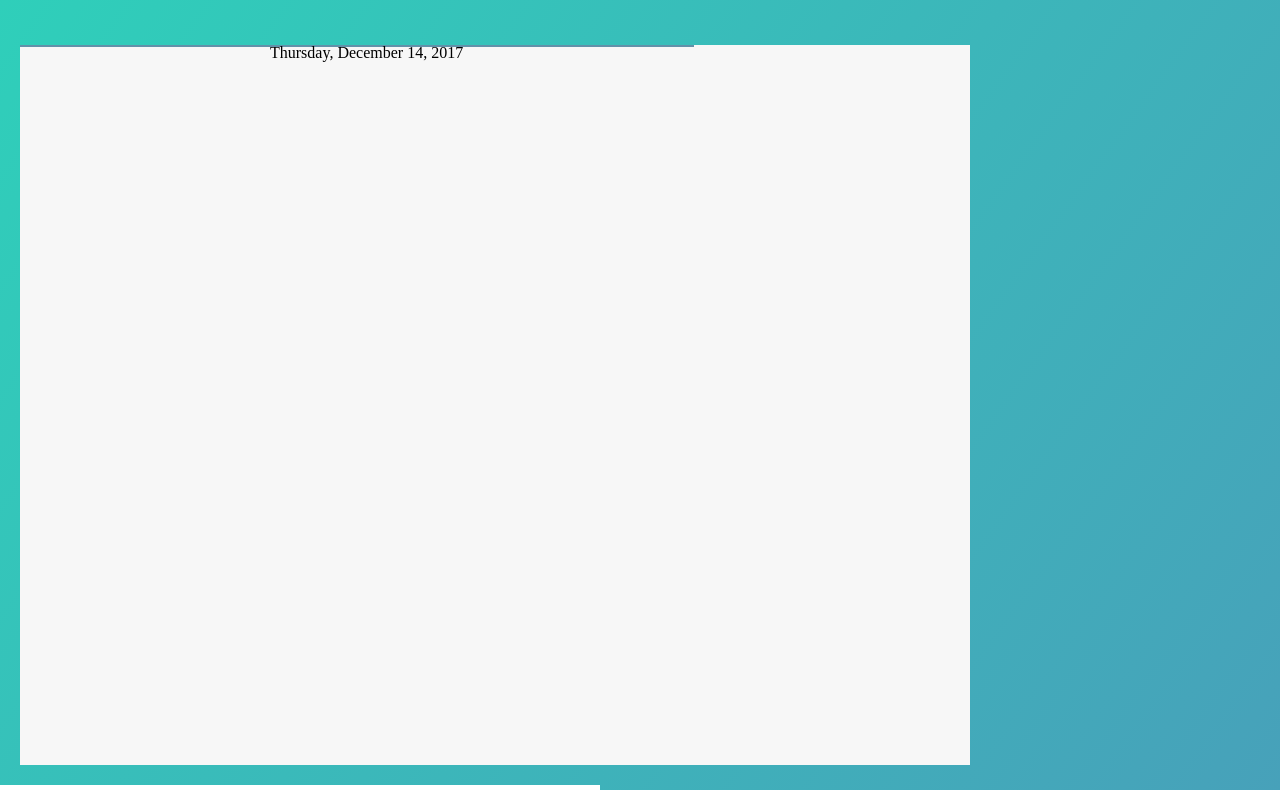
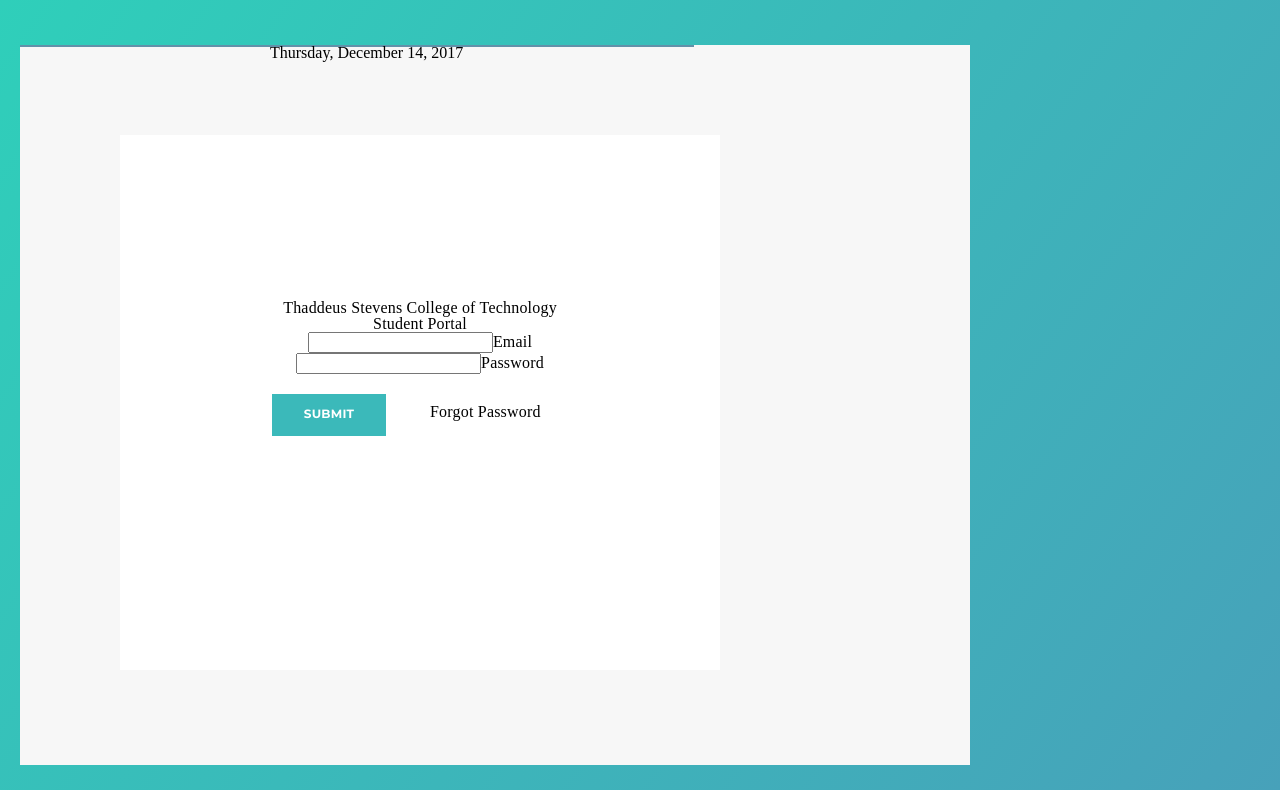
Before and after one commit to Starvosky/dashboard, a plain HTML site: page index.html in a window 1280 px wide. Shown: the top 800 px of the page. Drawn offline with nearby package versions, Linux system fonts and the light colour scheme; files that its build step writes are made by us from their sources.

Commit message:
see if this is messing anything up

```diff
--- a/sass/index.scss
+++ b/sass/index.scss
@@ -22,6 +22,25 @@ height: 745px;
 .school-Name , .student-Portal , .email-Entry , .password-Entry{
   text-align: center;
 }
+
 .login-Portal{
   background-color: #ffffff;
+  position: absolute;
+  margin-top: -650px;
+  margin-left: 120px;
+  letter-spacing: 0.2px;
 }
+.submit-Button{
+  position: absolute;
+  margin-left: 152px;
+}
+.white-Twelve{
+  text-align: center;
+  padding-top: 14px;
+}
+.forgot-Password{
+  text-align: center;
+  position: absolute;
+  margin-top: 30px;
+  margin-left: 310px;
+}
```
